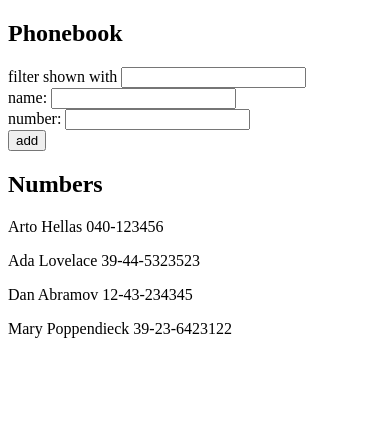
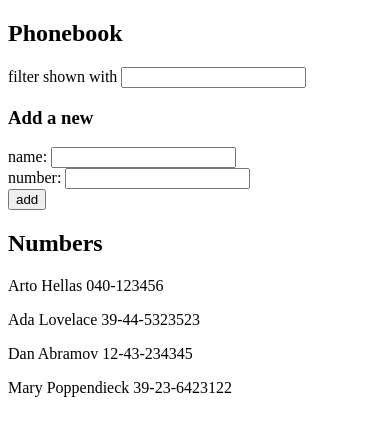
Before and after one commit to sammylina/fullstackopen, a React (Vite) app in the folder part2/phonebook/: page / in a window 390 px wide. Shown: the top 436 px of the page. Built offline with nearby package versions, Linux system fonts and the light colour scheme.

Commit message:
phonebook 2.10 completed

```diff
--- a/part2/phonebook/src/App.jsx
+++ b/part2/phonebook/src/App.jsx
@@ -1,4 +1,8 @@
 import { useState } from 'react'
+
+import Filter from './components/Filter';
+import PersonForm from './components/PersonForm';
+import Persons from './components/Persons';
 
 const App = () => {
   const [persons, setPersons] = useState([
@@ -14,11 +18,11 @@ const App = () => {
   const [searchName, setSearchName] = useState('');
 
 
-  const onPhoneNoChange = (e) => {
+  const phoneNoChange = (e) => {
     setPhoneNumber(e.target.value);
   }
 
-  const onNameChange = (e) => {
+  const nameChange = (e) => {
     setNewName(e.target.value);
   }
 
@@ -53,26 +57,17 @@ const App = () => {
   return (
     <div>
       <h2>Phonebook</h2>
-      <div>
-        filter shown with <input value={searchName} onChange={searchPersonByName}/>
-     </div>
+      <Filter searchName={searchName} onSearchPersonByName={searchPersonByName}/>
 
-      <form onSubmit={addPerson}>
-        <div>
-          name: <input value={newName} onChange={onNameChange}/>
-        </div>
-        <div>
-          number: <input value={phoneNumber} onChange={onPhoneNoChange}/>
-        </div>
-        <div>
-          <button type="submit">add</button>
-        </div>
-      </form>
+      <h3>Add a new</h3>
+      <PersonForm onAddPerson={addPerson}
+                  onNameChange={nameChange}
+                  newName={newName}
+                  onPhoneNoChange={phoneNoChange}
+                  phoneNumber={phoneNumber}
+      />
       <h2>Numbers</h2>
-
-      {
-        personsToShow.map(person => (<p key={person.name}>{person.name} {person.number}</p>))
-      }
+      <Persons personsToShow={personsToShow} />
 
     </div>
   )
--- /dev/null
+++ b/part2/phonebook/src/components/Filter.jsx
@@ -0,0 +1,9 @@
+const Filter = ({searchName, onSearchPersonByName}) => {
+  return (
+      <div>
+        filter shown with <input value={searchName} onChange={onSearchPersonByName}/>
+     </div>
+  );
+}
+
+export default Filter;
--- /dev/null
+++ b/part2/phonebook/src/components/PersonForm.jsx
@@ -0,0 +1,25 @@
+const PersonForm = ({
+  onAddPerson,
+  onNameChange,
+  newName,
+  onPhoneNoChange,
+  phoneNumber
+}) => {
+  return (
+    <form onSubmit={onAddPerson}>
+        <div>
+          name: <input value={newName} onChange={onNameChange}/>
+        </div>
+        <div>
+          number: <input value={phoneNumber} onChange={onPhoneNoChange}/>
+        </div>
+        <div>
+          <button type="submit">add</button>
+        </div>
+      </form>
+
+  );
+}
+
+
+export default PersonForm;
--- /dev/null
+++ b/part2/phonebook/src/components/Persons.jsx
@@ -0,0 +1,12 @@
+const Persons = ({personsToShow}) => {
+  return (
+    <>
+      {
+        personsToShow.map(person => (<p key={person.name}>{person.name} {person.number}</p>))
+      }
+
+    </>
+  );
+}
+
+export default Persons;
```
